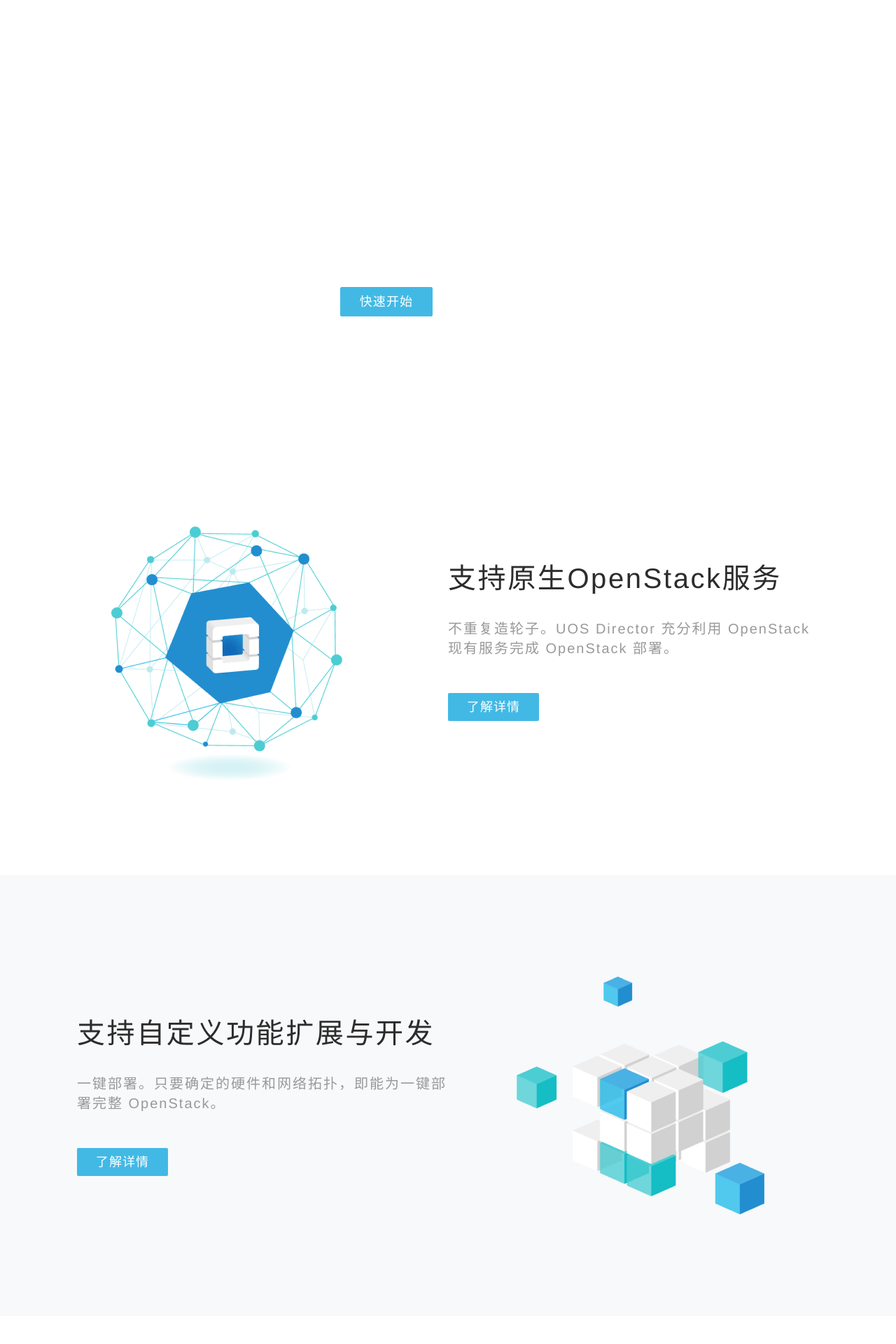
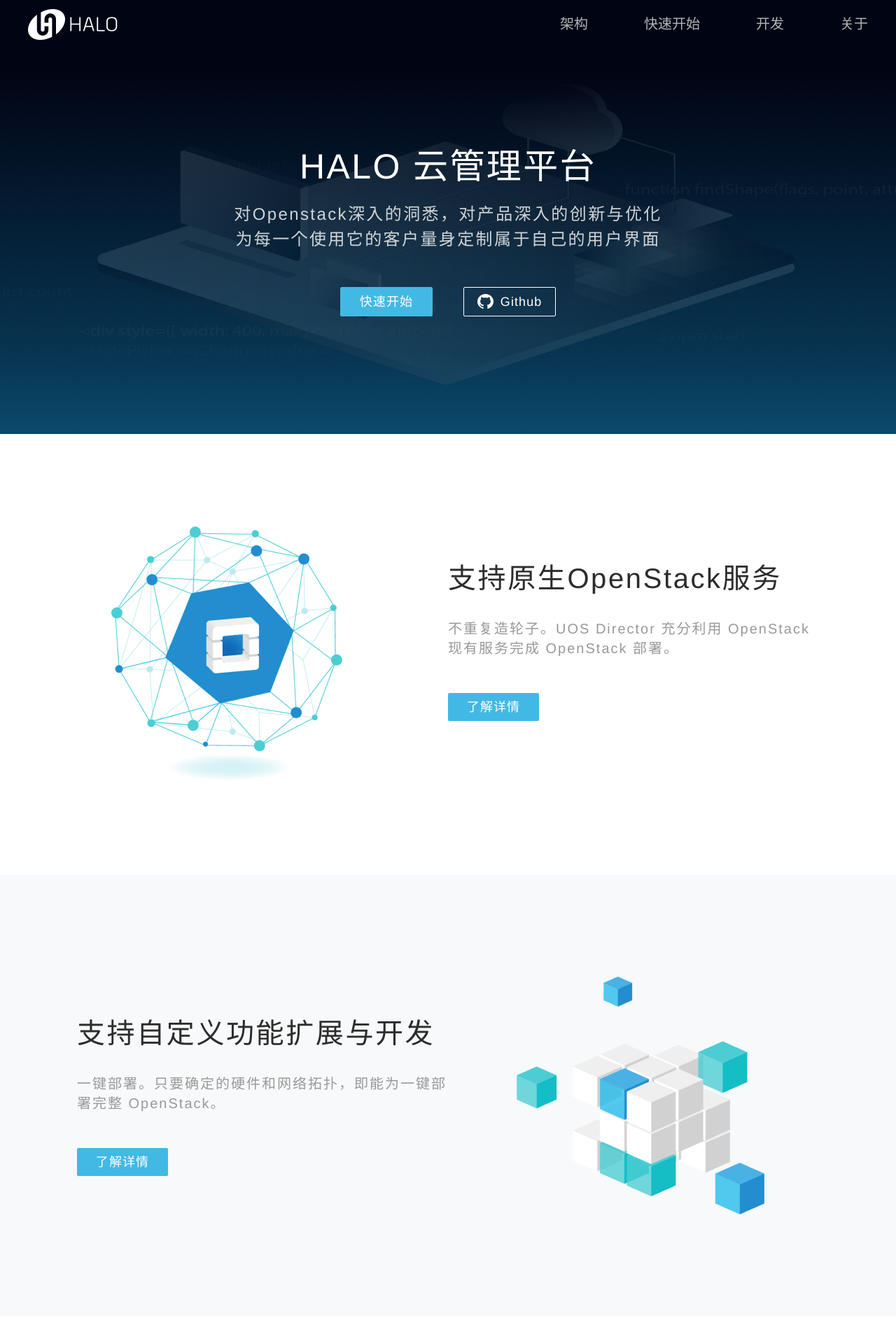
Before and after one commit to unitedstack/halo-website-zh, a Jekyll site: the page index.html, which Jekyll copies as it is, in a window 1280 px wide. Shown: the top 1920 px of the page at 70% size. Built offline with Jekyll 4.4.1, drawn with Linux system fonts in a browser that asks for light colours.

Commit message:
halo-website

```diff
--- a/assets/css/index.css
+++ b/assets/css/index.css
@@ -706,7 +706,7 @@
   }
 }
 .nav-header {
-  background: url(../img/banner-1.png) no-repeat center center;
+  background: url(../../img/banner-1.png) no-repeat center center;
   background-size: cover;
   width: 100%;
   height: 180px;
@@ -763,11 +763,11 @@
   display: none;
 }
 .about-header {
-  background: url(../img/banner-2.png) no-repeat center center;
+  background: url(../../img/banner-2.png) no-repeat center center;
 }
 .home-header {
   height: 620px;
-  background: url(../img/bg.png) no-repeat center center;
+  background: url(../../img/bg.png) no-repeat center center;
 }
 .home-header .inner-center .introduction {
   width: 100%;
@@ -840,7 +840,7 @@
     height: 130px;
     font-size: 16px;
     display: block;
-    background: url(../img/banner-1.png) no-repeat center center;
+    background: url(../../img/banner-1.png) no-repeat center center;
     background-size: cover;
     position: relative;
   }
@@ -1036,10 +1036,10 @@
     display: none;
   }
   .nav-header-mobile-about {
-    background: url(../img/banner-2.png) no-repeat center center;
+    background: url(../../img/banner-2.png) no-repeat center center;
   }
   .home-header-mobile {
-    background: url(../img/bg.png) no-repeat center center;
+    background: url(../../img/bg.png) no-repeat center center;
     height: 380px;
   }
   .home-header-mobile .introduction {
```
Also changed, not shown: 1 other file.
